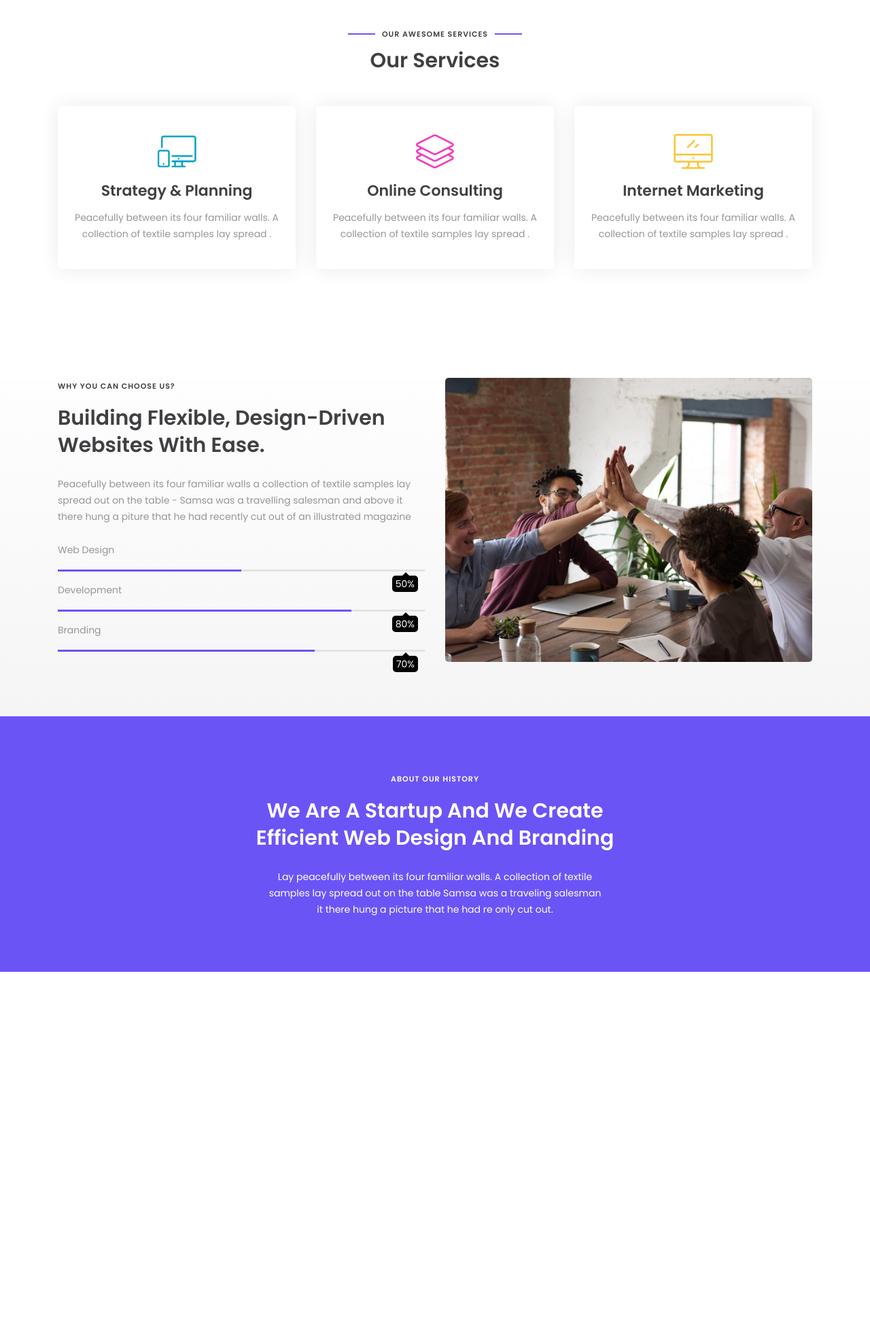
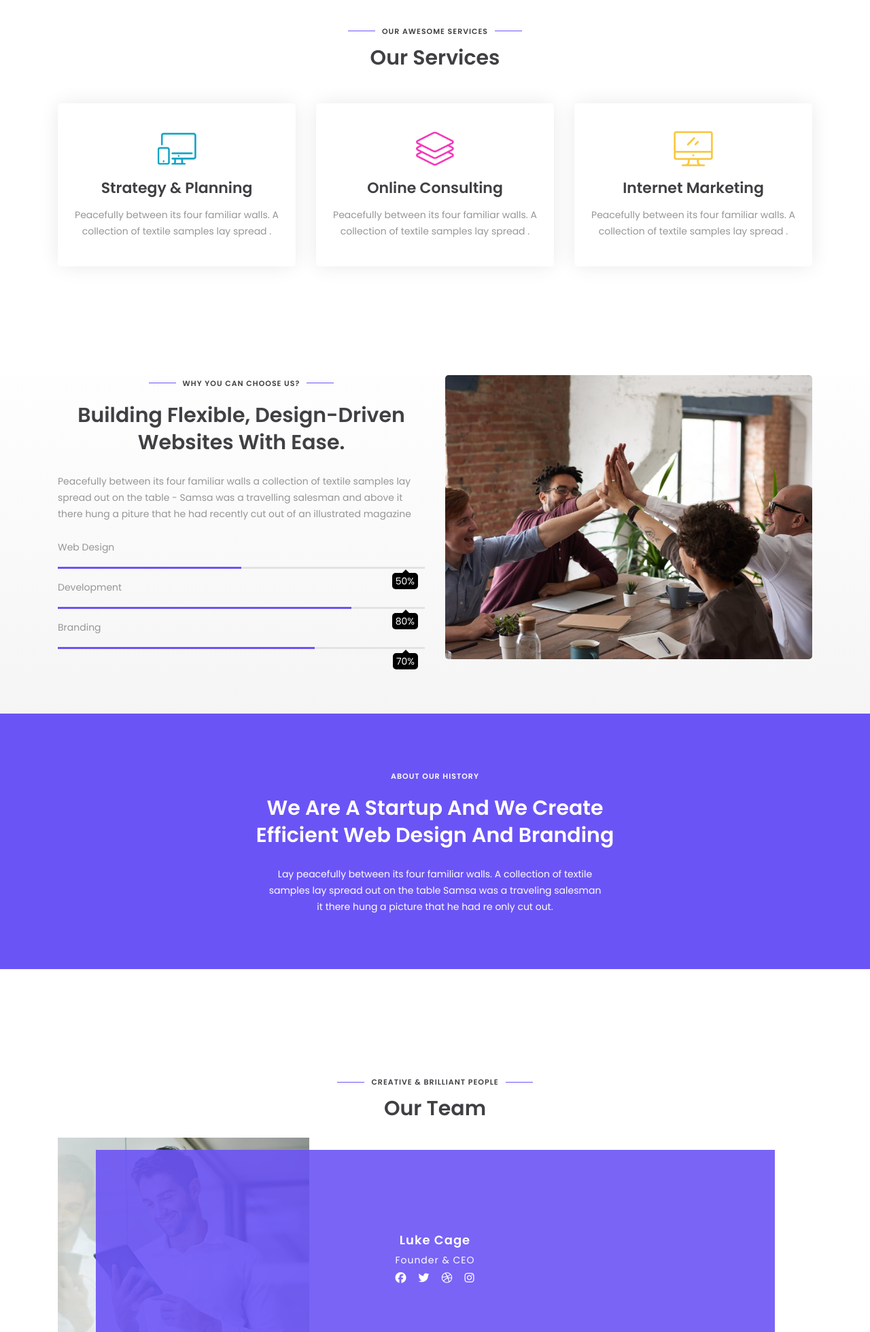
Before and after one commit to Cbarua/Tala, a plain HTML site: page index.html in a window 1280 px wide. Shown: the part 840-2800 px from the top of the page at 68% size. Before the commit the page ends 2270 px from the top, so only its background shows below. Drawn offline with nearby package versions, Linux system fonts and the light colour scheme.

Commit message:
Working. Just to save on github

```diff
--- a/css/scss/base.scss
+++ b/css/scss/base.scss
@@ -16,7 +16,6 @@ $gray-2: #404141;
 $gray-3: rgba(0, 0, 0, 0.1);
 $gray-4: #404044;
 
-
 /* Scarlet red */
 $scarletRed-100: #fa183d;
 
@@ -26,6 +25,8 @@ $lime-100: #a3c85e;
 /* Bluish cyan */
 $bluishCyan-100: #7b8387;
 $bluishCyan-200: #00bfff;
+
+$whitespace: 8rem;
 
 @mixin respond($breakpoint) {
     @if $breakpoint==mobile {
@@ -63,6 +64,7 @@ html {
 body {
     font-size: 1.6rem;
     font-family: "Rubik", sans-serif;
+    position: relative;
 }
 
 .container {
@@ -145,6 +147,7 @@ section {
 .section-intro {
     font-weight: 600;
     margin-bottom: 2.5rem;
+    text-align: center;
 }
 
 .section-heading {
@@ -156,5 +159,22 @@ section {
     font-size: 1.1rem;
     letter-spacing: 1px;
     text-transform: uppercase;
-    margin-bottom: 1.5rem;
+    position: relative;
+    margin: 0 auto 1.5rem;
+    width: fit-content;
+    &::before,
+    &::after {
+        content: "";
+        border-bottom: $primary-color 1px solid;
+        display: block;
+        width: 4rem;
+        position: absolute;
+        top: calc(50% - 1px);
+    }
+    &::before {
+        right: -5rem;
+    }
+    &::after {
+        left: -5rem;
+    }
 }
--- a/css/scss/header.scss
+++ b/css/scss/header.scss
@@ -24,85 +24,11 @@
     background-size: cover;
     // #9
     box-shadow: inset 0 0 0 50vw $gray-overlay;
-    height: 100vh;
+    // #26
+    min-height: 100vh;
     // #10
     display: grid;
     grid-template-rows: max-content;
-}
-
-.nav {
-    &bar {
-        position: sticky;
-        // #18
-        z-index: 1;
-        border-bottom: $faint-border solid 1px;
-    }
-    &-menu {
-        position: absolute;
-        right: 0;
-        top: 94.3px;
-        width: 100%;
-        background-color: #fff;
-        display: none;
-        @include respond(laptop) {
-            position: static;
-            display: grid;
-            grid-auto-flow: column;
-            justify-content: space-around;
-            background-color: transparent;
-        }
-    }
-    &-item {
-        color: $gray-1;
-        padding: 1em;
-        font-size: 1.5rem;
-        font-weight: 600;
-        border-bottom: $gray-3 solid 1px;
-        @include respond(laptop) {
-            border: 0;
-            padding: 0;
-            color: #fff;
-        }
-    }
-    &-toggle {
-        align-self: center;
-        cursor: pointer;
-        @include respond(laptop) {
-            display: none;
-        }
-    }
-}
-
-.logo-link {
-    width: 180px;
-    display: block;
-    @include respond(laptop) {
-        width: 150px;
-    }
-}
-
-%hamburger-icon {
-    display: inline-block;
-    width: 20px;
-    height: 3px;
-    background-color: #fff;
-}
-
-.hamburger-icon {
-    position: relative;
-    top: -4px;
-    @extend %hamburger-icon;
-    &::before,
-    &::after {
-        content: "";
-        position: absolute;
-        right: 0;
-        top: -7px;
-        @extend %hamburger-icon;
-    }
-    &::after {
-        top: 7px;
-    }
 }
 
 .banner {
--- /dev/null
+++ b/css/scss/navbar.scss
@@ -0,0 +1,76 @@
+.nav {
+    &bar {
+        position: sticky;
+        // #27
+        top: 0;
+        // #18
+        z-index: 1;
+        border-bottom: $faint-border solid 1px;
+    }
+    &-toggle {
+        align-self: center;
+        cursor: pointer;
+        @include respond(laptop) {
+            display: none;
+        }
+    }
+    &-menu {
+        position: absolute;
+        right: 0;
+        top: 94.3px;
+        width: 100%;
+        background-color: #fff;
+        display: none;
+        @include respond(laptop) {
+            position: static;
+            display: grid;
+            grid-auto-flow: column;
+            justify-content: space-around;
+            background-color: transparent;
+        }
+    }
+    &-item {
+        color: $gray-1;
+        padding: 1em;
+        font-size: 1.5rem;
+        font-weight: 600;
+        border-bottom: $gray-3 solid 1px;
+        @include respond(laptop) {
+            border: 0;
+            padding: 0;
+            color: #fff;
+        }
+    }
+}
+
+.logo-link {
+    width: 180px;
+    display: block;
+    @include respond(laptop) {
+        width: 150px;
+    }
+}
+
+%hamburger-icon {
+    display: inline-block;
+    width: 20px;
+    height: 3px;
+    background-color: #fff;
+}
+
+.hamburger-icon {
+    position: relative;
+    top: -4px;
+    @extend %hamburger-icon;
+    &::before,
+    &::after {
+        content: "";
+        position: absolute;
+        right: 0;
+        top: -7px;
+        @extend %hamburger-icon;
+    }
+    &::after {
+        top: 7px;
+    }
+}
--- a/css/scss/services.scss
+++ b/css/scss/services.scss
@@ -1,26 +1,3 @@
-.heading-intro {
-    &-services {
-        position: relative;
-        margin: 0 auto 1.5rem;
-        display: inline-block;
-        &::before,
-        &::after {
-            content: "";
-            border-bottom: $primary-color 2px solid;
-            display: block;
-            width: 4rem;
-            position: absolute;
-            top: calc(50% - 1px);
-        }
-        &::before {
-            right: -5rem;
-        }
-        &::after {
-            left: -5rem;
-        }
-    }
-}
-
 .cards-container {
     display: grid;
     grid-gap: 3rem;
@@ -46,6 +23,7 @@
     padding: 4rem 2rem;
     border-radius: 0.5rem;
     box-shadow: 0 0 3rem -2px $gray-3;
+    text-align: center;
     &-icon {
         width: 6rem;
         /* top | horizontal | bottom */
--- a/css/style.scss
+++ b/css/style.scss
@@ -1,6 +1,67 @@
 @import "libs/normalize.css";
 @import "libs/reset.css";
 @import "scss/base.scss";
+@import "scss/navbar.scss";
 @import "scss/header.scss";
 @import "scss/services.scss";
 @import "scss/about.scss";
+
+.team {
+    &-member {
+        position: relative;
+    }
+}
+
+.member {
+    &-details {
+        background-color: $primary-color;
+        color: #fff;
+        width: 90%;
+        height: 90%;
+        // aspect-ratio: 1/1;
+        position: absolute;
+        top: 5%;
+        right: 5%;
+        display: grid;
+        justify-content: center;
+        align-content: center;
+        text-align: center;
+        letter-spacing: 1px;
+        opacity: 0.9;
+        & > * {
+            margin-bottom: 1rem;
+        }
+    }
+    &-name {
+        font-weight: 600;
+        font-size: 1.8rem;
+    }
+    &-desc {
+        font-size: 1.4rem;
+    }
+    &-social {
+        display: grid;
+        grid-auto-flow: column;
+        justify-content: space-between;
+    }
+    @media (hover) {
+        &-details {
+            opacity: 0;
+            transition: all 1s;
+        }
+        .team-member:hover &-details {
+            opacity: 1;
+        }
+        &-image img {
+            transition: transform .5s;
+
+        }
+        .team-member &-image {
+            overflow: hidden;
+        }
+        .team-member:hover &-image img {
+            transform: scale(1.3) rotate(3deg);
+        }
+
+    }
+}
--- a/index.html
+++ b/index.html
@@ -67,9 +67,9 @@
         </div>
     </header>
     <section id="services">
-        <div class="container u-text-center">
+        <div class="container">
             <div class="section-intro">
-                <p class="heading-intro heading-intro-services">OUR AWESOME SERVICES</p>
+                <p class="heading-intro">OUR AWESOME SERVICES</p>
                 <h2 class="section-heading">Our Services</h2>
             </div>
             <div class="cards-container">
@@ -149,6 +149,33 @@
             </div>
         </article>
     </section>
+    <section id="team">
+        <section class="team-people">
+            <div class="container">
+                <div class="section-intro">
+                    <p class="heading-intro">Creative & Brilliant People</p>
+                    <h2 class="section-heading">Our team</h2>
+                </div>
+                <div class="team-members">
+                    <div class="team-member">
+                        <div class="member-image">
+                            <img src="assets/team-1-min.jpg" alt="team member 1">
+                        </div>
+                        <div class="member-details">
+                            <h3 class="member-name">Luke Cage</h3>
+                            <p class="member-desc">Founder & CEO</p>
+                            <div class="member-social">
+                                <i class="fa-brands fa-facebook"></i>
+                                <i class="fa-brands fa-twitter"></i>
+                                <i class="fa-brands fa-dribbble"></i>
+                                <i class="fa-brands fa-instagram"></i>
+                            </div>
+                        </div>
+                    </div>
+                </div>
+            </div>
+        </section>
+    </section>
 </body>
 
 </html>
```
Also changed, not shown: assets/team-1-min.jpg (added), assets/team-2-min.jpg (added), assets/team-3-min.jpg (added), css/scss/base.css (added), css/style.css, note.txt, 2 other files.
